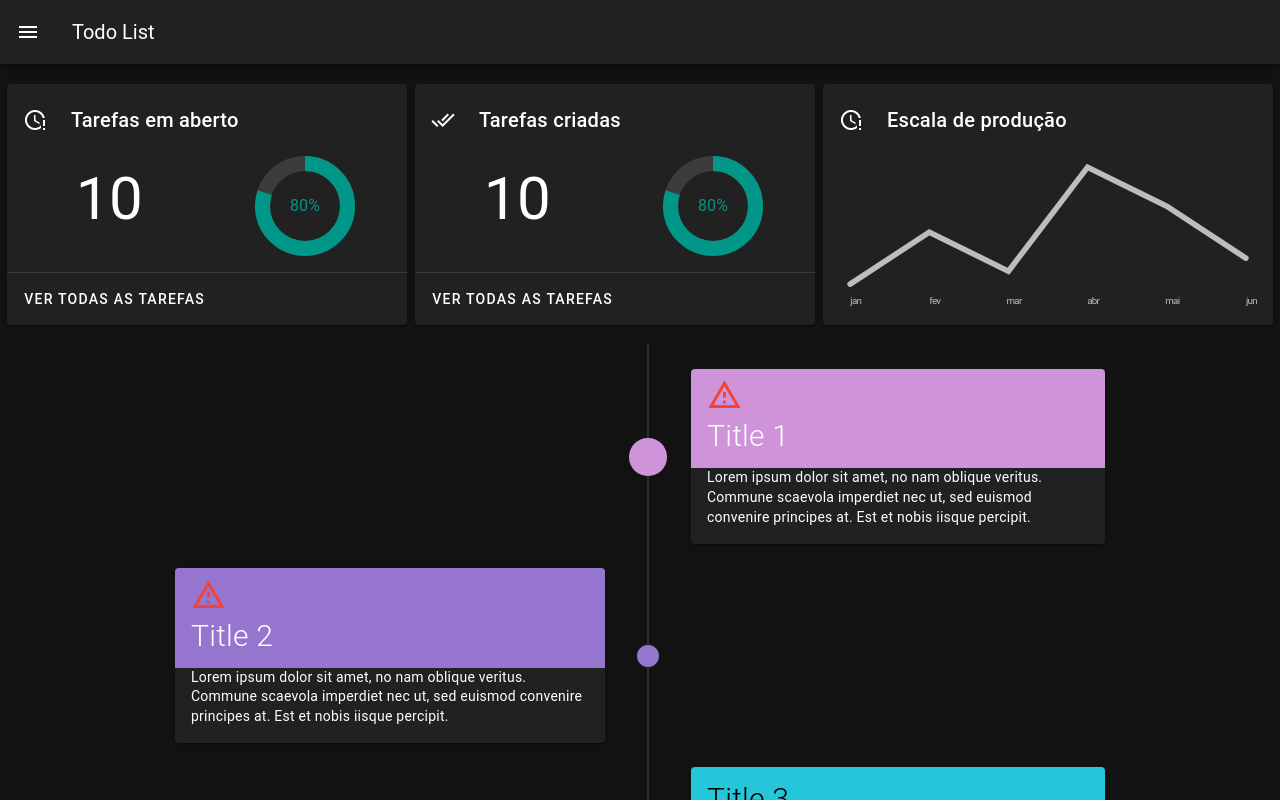
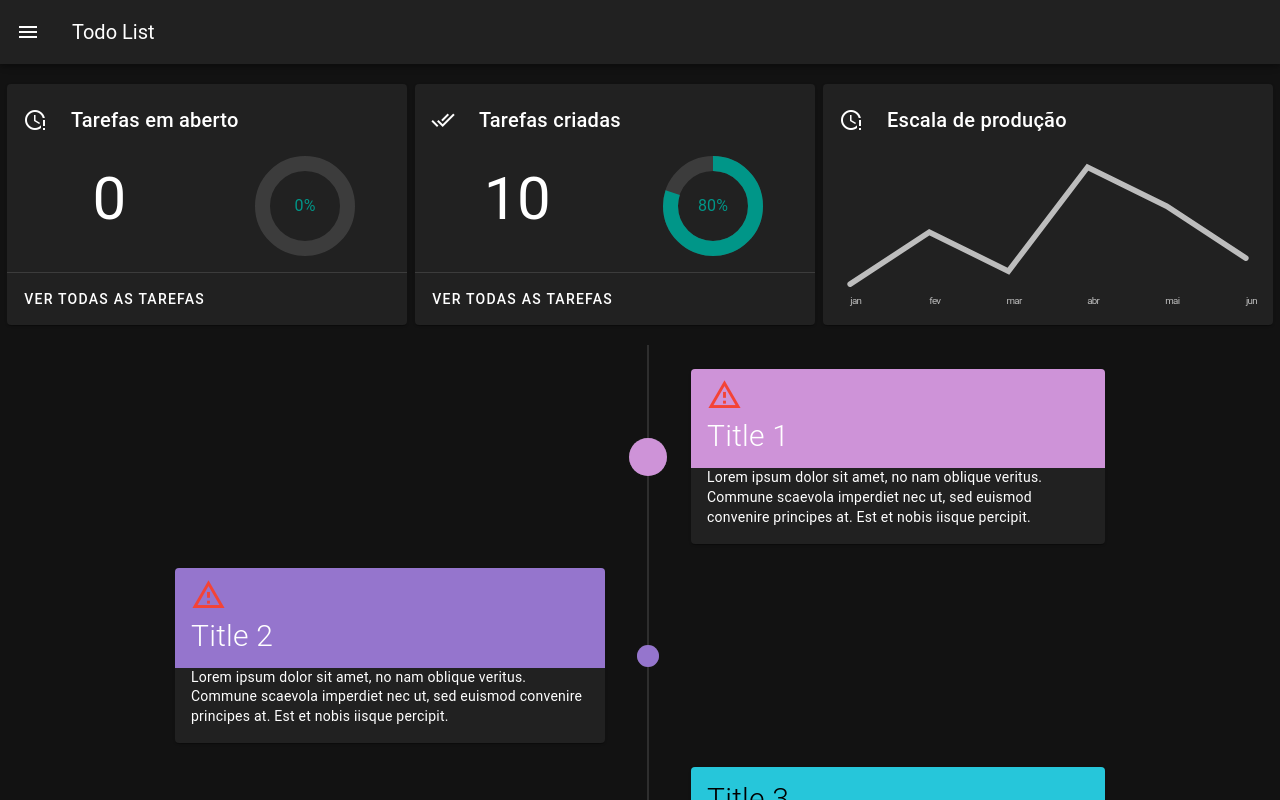
Before and after one commit to RodrigoArgenton/todo-list, a Vue app: page / in a window 1280 px wide. Shown: the top 800 px of the page. Built offline with nearby package versions, Linux system fonts and the light colour scheme.

Commit message:
integração do store com o OpenTaskReport

```diff
--- a/src/components/home/OpenTaskReport.vue
+++ b/src/components/home/OpenTaskReport.vue
@@ -1,5 +1,17 @@
 <script setup>
-const teste = 80
+    import { useStore } from 'vuex'
+    import { computed } from 'vue'
+
+
+    const store = useStore()
+    const openTask = computed(() => store.getters.openTask)
+    const allTask = computed(() => store.getters.allTask)
+
+    const percentageTask = computed(() => {
+        if (allTask.value === 0) return 0 // Evitar divisão por zero
+        return Math.round((openTask.value * 100) / allTask.value)
+    })
+
 </script>
 <template>
     <v-card
@@ -13,13 +25,11 @@ const teste = 80
         </template>
         <v-card-text class="text-h2">
             <v-row>
-                <v-col cols="6" class="text-center">
-                    10
-                </v-col>
+                <v-col cols="6" class="text-center">{{ openTask }}</v-col>
                 <v-col cols="6">
                     <div class="text-center">
-                        <v-progress-circular :model-value="teste" :rotate="360" :size="100" :width="15" color="teal" class="text-subtitle-1">
-                            <template v-slot:default> {{ teste }}% </template>
+                        <v-progress-circular :model-value="percentageTask" :rotate="360" :size="100" :width="15" color="teal" class="text-subtitle-1">
+                            <template v-slot:default> {{ percentageTask }}% </template>
                         </v-progress-circular>
                     </div>
                 </v-col>
--- a/src/store/index.js
+++ b/src/store/index.js
@@ -39,7 +39,9 @@ const store = createStore({
   },
   getters: {
     isDialogOpen: state => state.isDialogOpen,
-    dataList: state => state.dataList
+    dataList: state => state.dataList,
+    openTask: state => state.dataList.filter(task => !task.complete).length,
+    allTask: state => state.dataList.length
   }
 })
 
```
